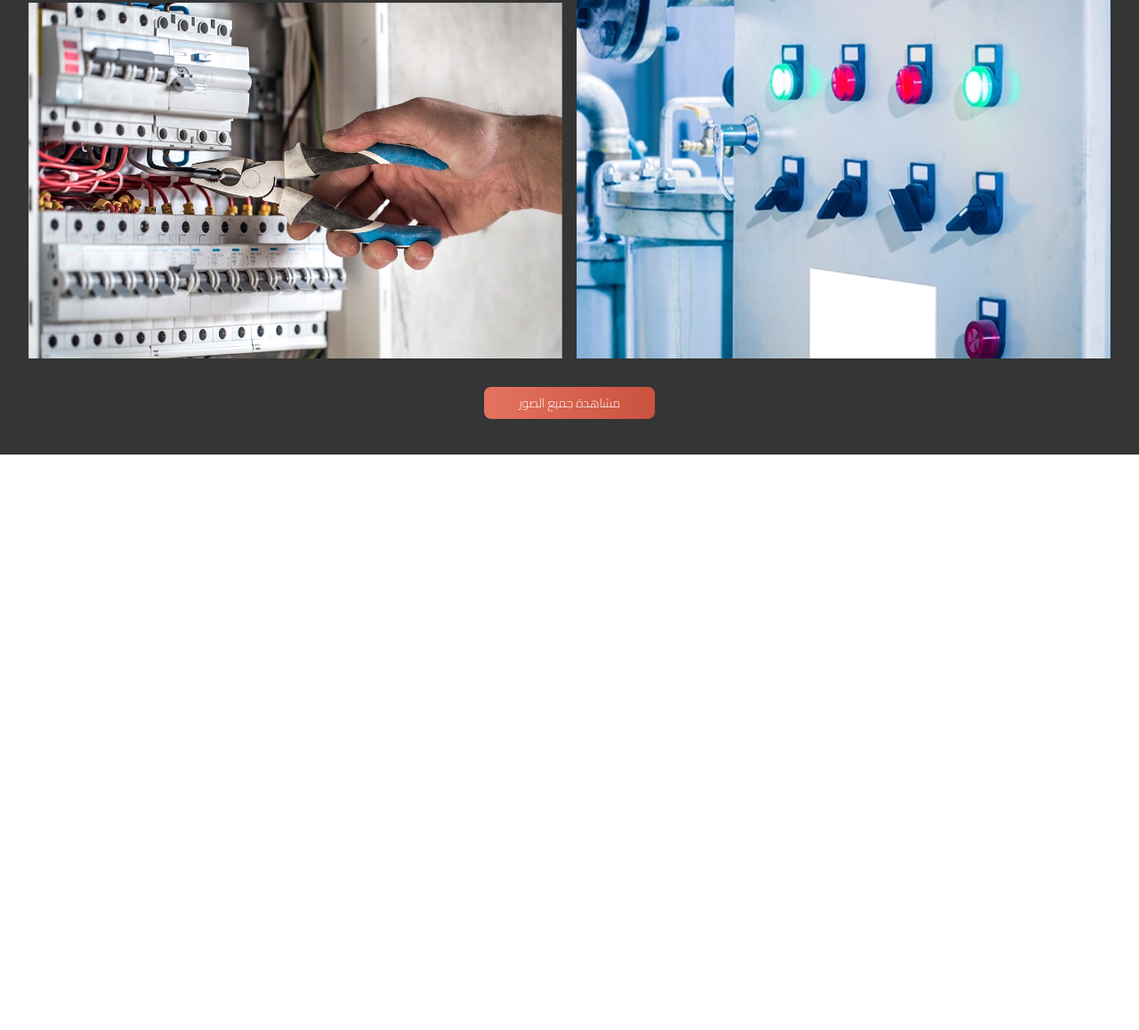
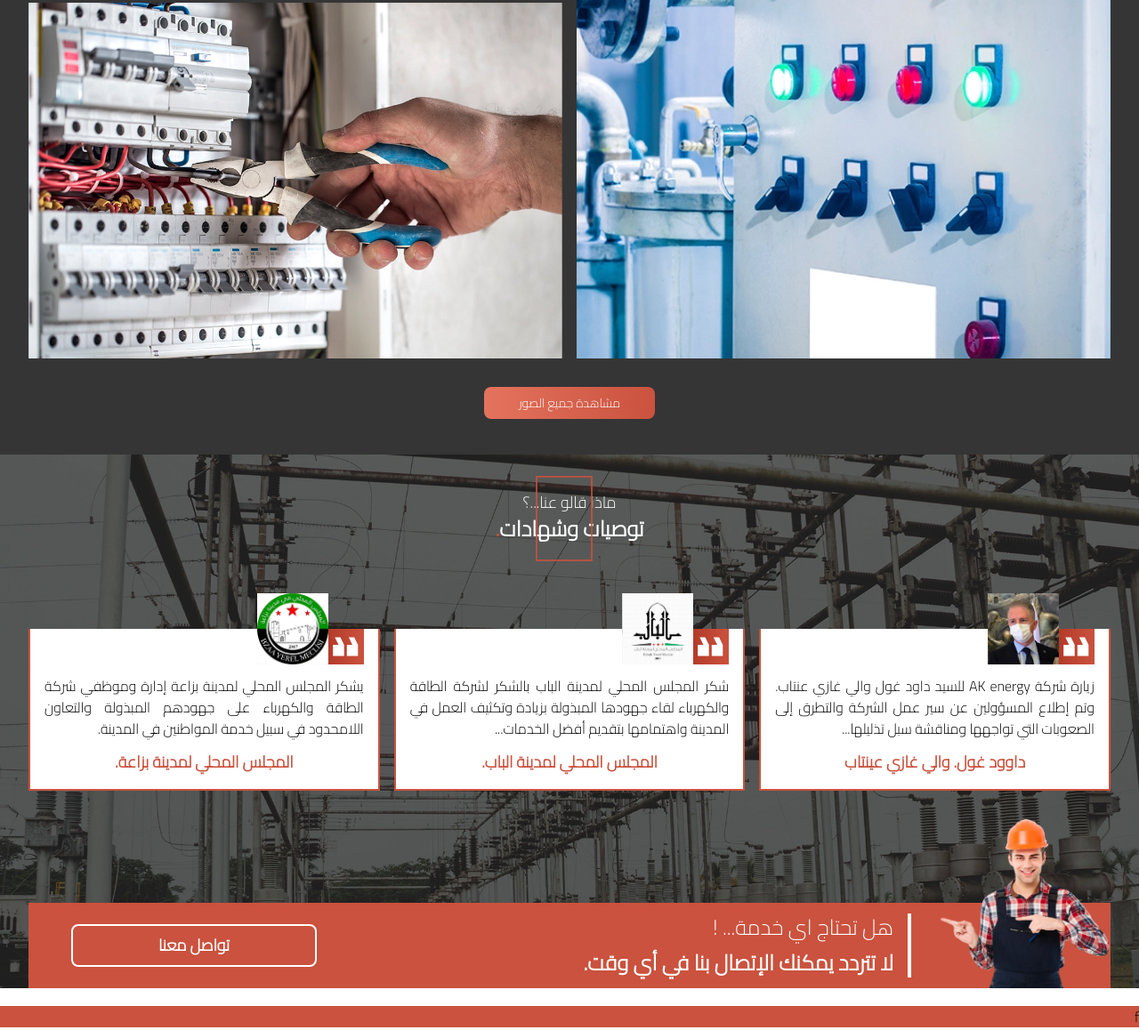
Before and after one commit to m-aljamal/akenargy, a Gatsby site: page / in a window 1280 px wide. Shown: the part 1623-2781 px from the top of the page at 89% size. Before the commit the page ends 2134 px from the top, so only its background shows below. Built offline with nearby package versions, Linux system fonts and the light colour scheme; Gatsby itself is replaced by a stand-in of ours.

Commit message:
add fotter

```diff
--- /dev/null
+++ b/src/components/constant/feedback.js
@@ -0,0 +1,25 @@
+import first from "../../images/feedback/1.jpg";
+import secound from "../../images/feedback/2.jpg";
+import third from "../../images/feedback/3.jpg";
+export const feedback = [
+  {
+    text:
+      "زيارة شركة AK energy للسيد داود غول والي غازي عنتاب. وتم إطلاع المسؤولين عن سير عمل الشركة والتطرق إلى الصعوبات التي تواجهها ومناقشة سبل تذليلها...",
+    name: "داوود غول.",
+    position: " والي غازي عينتاب ",
+    img: first,
+  },
+  {
+    text:
+      "شكر المجلس المحلي لمدينة الباب بالشكر لشركة الطاقة والكهرباء لقاء جهودها المبذولة بزيادة وتكثيف العمل في المدينة واهتمامها بتقديم أفضل الخدمات...",
+
+    position: "المجلس المحلي لمدينة الباب.",
+    img: secound,
+  },
+  {
+    text:
+      "يشكر المجلس المحلي لمدينة بزاعة إدارة وموظفي شركة الطاقة والكهرباء على جهودهم المبذولة والتعاون اللامحدود في سبيل خدمة المواطنين في المدينة.",
+    position: "المجلس المحلي لمدينة بزاعة.",
+    img: third,
+  },
+];
--- /dev/null
+++ b/src/components/pages/home/Feedback.js
@@ -0,0 +1,52 @@
+import React from "react";
+import { useStaticQuery, graphql } from "gatsby";
+import BackgroundImage from "gatsby-background-image";
+import { Title } from "../../shared/Title";
+import { feedback } from "../../constant/feedback";
+import { SingleFeedback } from "./SingleFeedback";
+import man from "../../../images/feedback/man.webp";
+export const Feedback = () => {
+  const { image } = useStaticQuery(graphql`
+    {
+      image: file(name: { eq: "feedback" }) {
+        childImageSharp {
+          fluid(quality: 90, maxWidth: 1900) {
+            ...GatsbyImageSharpFluid
+          }
+        }
+      }
+    }
+  `);
+  return (
+    <BackgroundImage
+      Tag="div"
+      fluid={image.childImageSharp.fluid}
+      className="heroImg  "
+    >
+      <div className="  container h-full pt-10 ">
+        <Title title="ماذا قالو عنا...؟" text="توصيات وشهادات" />
+        <div className=" h flex flex-col justify-between">
+          <div className="grid grid-cols-3   gap-4">
+            {feedback.map((f, i) => (
+              <SingleFeedback data={f} key={i} />
+            ))}
+          </div>
+          <div className="bg-red relative py-3">
+            <img src={man} className="w-48 absolute bottom-0" />
+            <div className="justify-between items-center flex text-white">
+              <div className="mr-56 border-r-4 border-white pr-4 ">
+                <p className="text-2xl">هل تحتاج اي خدمة... !</p>
+                <p className="font-bold text-2xl mt-2">
+                  لا تتردد يمكنك اﻹتصال بنا في أي وقت.
+                </p>
+              </div>
+              <p className="border-2 ml-12 py-2 px-24 rounded-lg font-bold text-lg">
+                تواصل معنا
+              </p>
+            </div>
+          </div>
+        </div>
+      </div>
+    </BackgroundImage>
+  );
+};
--- a/src/components/pages/home/ImagesSection.js
+++ b/src/components/pages/home/ImagesSection.js
@@ -2,6 +2,7 @@ import React from "react";
 import { useStaticQuery, graphql } from "gatsby";
 import { Image } from "./Image";
 import { Button } from "../../shared/Button";
+import { Title } from "../../shared/Title";
 export const ImagesSection = () => {
   const { images } = useStaticQuery(graphql`
     {
@@ -17,12 +18,8 @@ export const ImagesSection = () => {
     }
   `);
   return (
-    <div className="bg-lightGray text-white text-center py-10 relative">
-      <p className="text-lg">ما الجديد...؟</p>
-      <h2 className="font-bold text-2xl">
-        ألبوم صور خدماتنا<span className="text-red">.</span>
-      </h2>
-      <div className="absolute w-16 h-24 top-6 right  border-2 border-red opacity-80"></div>
+    <div className="bg-lightGray text-center py-10 relative">
+      <Title title="ما الجديد...؟" text="ألبوم صور خدماتنا" />
       <div className="flex container mt-10">
         <div className="w-2/4 ml-4 ">
           <Image
--- /dev/null
+++ b/src/components/pages/home/SingleFeedback.js
@@ -0,0 +1,18 @@
+import React from "react";
+import noteIcon from "../../../icons/note_icon.svg";
+export const SingleFeedback = ({ data }) => {
+  return (
+    <div>
+      <div className="bg-white mt-24 p-4 border-r-2 border-l-2 border-b-2 border-red">
+        <div className="flex items-end mtop">
+          <img src={noteIcon} alt="note icon" className="w-10" />
+          <img src={data.img} alt="feedback" className="w-20" />
+        </div>
+        <p className="text-justify mt-3">{data.text}</p>
+        <p className="text-center  text-red font-bold text-lg mt-3">
+          {data.name} <span> {data.position}</span>
+        </p>
+      </div>
+    </div>
+  );
+};
--- a/src/components/pages/home/index.js
+++ b/src/components/pages/home/index.js
@@ -2,12 +2,15 @@ import React from "react";
 import { Hero } from "./Hero";
 import { AboutSection } from "./AboutSection";
 import { ImagesSection } from "./ImagesSection";
+import { Feedback } from "./Feedback";
 export const HomePage = () => {
   return (
     <div>
       <Hero />
       <AboutSection />
       <ImagesSection />
+      <Feedback />
+      <div className='mt-5 bg-red'>f</div>
     </div>
   );
 };
--- /dev/null
+++ b/src/components/shared/Title.js
@@ -0,0 +1,13 @@
+import React from "react";
+
+export const Title = ({title, text}) => {
+  return (
+    <div className="text-white text-center ">
+      <p className="text-lg">{title}</p>
+      <h2 className="font-bold text-2xl">
+        {text}<span className="text-red">.</span>
+      </h2>
+      <div className="absolute w-16 h-24 top-6 right border-2 border-red opacity-80"></div>
+    </div>
+  );
+};
--- a/src/styles/global.css
+++ b/src/styles/global.css
@@ -35,3 +35,14 @@ body {
 .image-tr:hover > * {
   transform: translateY(0);
 }
+.mtop {
+  margin-top: -56px;
+}
+
+.ts {
+  text-shadow: 4px 4px 2px rgba(0, 0, 0, 0.6);
+}
+
+.h {
+  height: 500px;
+}
--- a/tailwind.config.js
+++ b/tailwind.config.js
@@ -10,7 +10,7 @@ module.exports = {
         sm: "1rem",
         lg: "2rem",
         xl: "2rem",
-        "2xl": "2rem",
+        "2xl": "8rem",
       },
     },
     colors: {
```
Also changed, not shown: src/icons/note_icon.svg (added), src/images/backgrounds/feedback.webp (added), src/images/feedback/1.jpg (added), src/images/feedback/2.jpg (added), src/images/feedback/3.jpg (added), src/images/feedback/man.webp (added).
